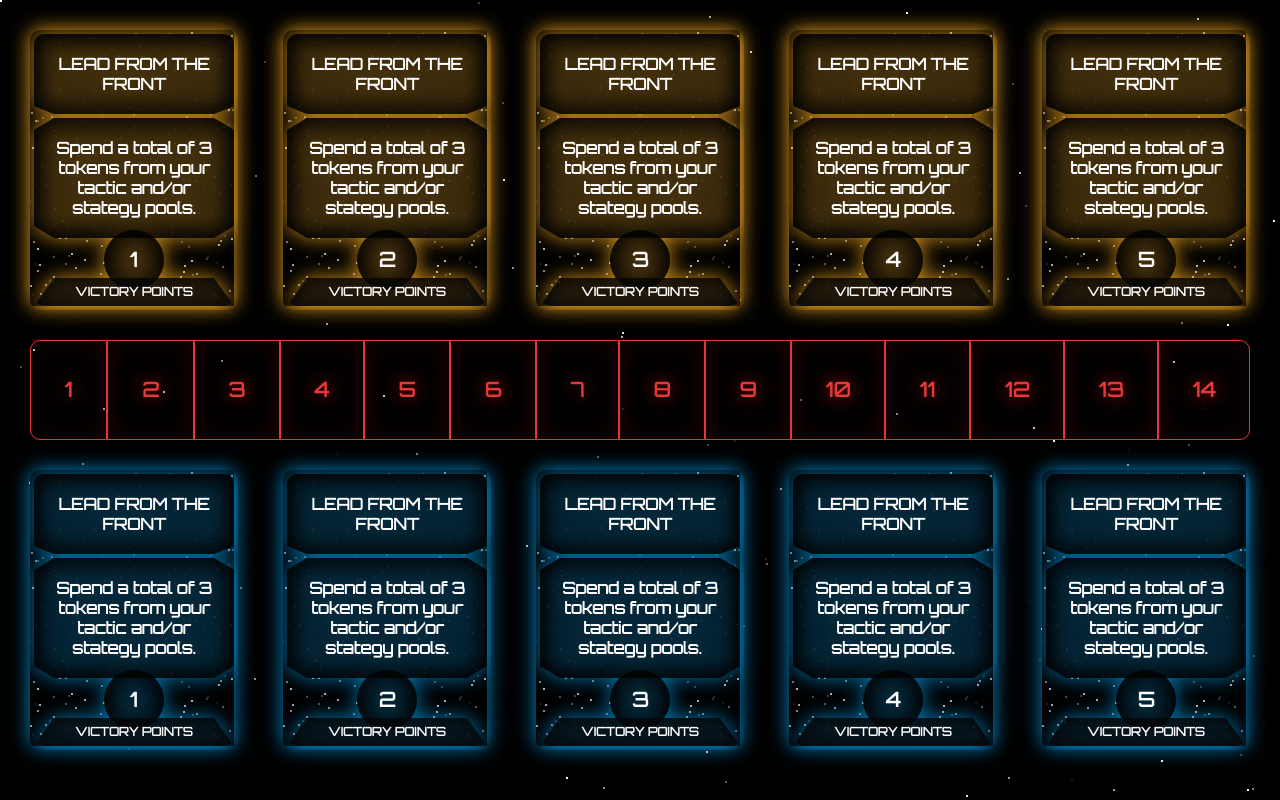
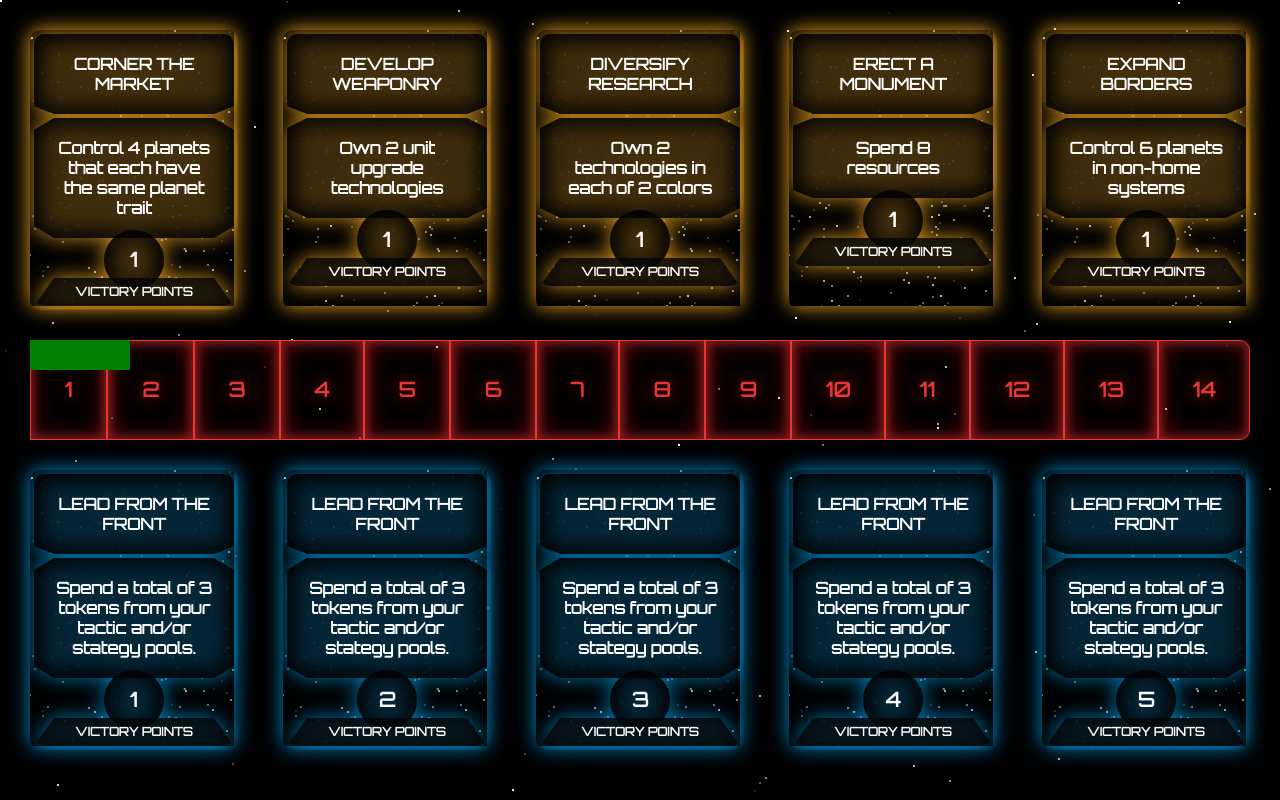
Before and after one commit to bwright-design/ti-scoring, an Angular app: page /ti in a window 1280 px wide. Built offline with nearby package versions, Linux system fonts and the light colour scheme.

Commit message:
setting up cards

```diff
--- /dev/null
+++ b/src/app/games/twilight-imperium/obj-cards/stage-one/stage-one.component.html
@@ -0,0 +1 @@
+<p>stage-one works!</p>
--- /dev/null
+++ b/src/app/games/twilight-imperium/obj-cards/stage-one/stage-one.component.ts
@@ -0,0 +1,15 @@
+import { Component, OnInit } from '@angular/core';
+
+@Component({
+  selector: 'stage-one',
+  templateUrl: './stage-one.component.html',
+  styleUrls: ['./stage-one.component.scss']
+})
+export class StageOneComponent implements OnInit {
+
+  constructor() { }
+
+  ngOnInit() {
+  }
+
+}
--- /dev/null
+++ b/src/app/games/twilight-imperium/obj-cards/stage-two/stage-two.component.html
@@ -0,0 +1 @@
+<p>stage-two works!</p>
--- /dev/null
+++ b/src/app/games/twilight-imperium/obj-cards/stage-two/stage-two.component.ts
@@ -0,0 +1,15 @@
+import { Component, OnInit } from '@angular/core';
+
+@Component({
+  selector: 'stage-two',
+  templateUrl: './stage-two.component.html',
+  styleUrls: ['./stage-two.component.scss']
+})
+export class StageTwoComponent implements OnInit {
+
+  constructor() { }
+
+  ngOnInit() {
+  }
+
+}
--- a/src/app/games/twilight-imperium/twilight-imperium.component.html
+++ b/src/app/games/twilight-imperium/twilight-imperium.component.html
@@ -1,17 +1,17 @@
 <div class="stars"></div>
 <section>
     <div class="obj-cards stage-one">
-        <div class="card" *ngFor='let points of cards(5) ;let i= index'>
+        <div class="card" *ngFor='let card of objOneCards | slice:0:5;' (click)="showWindow(i)">
             <div class="stars"></div>
             <div class="card-objs">
                 <div class="card-header">
-                    LEAD FROM THE FRONT
+                    {{ card.name }}
                 </div>
                 <div class="card-body">
-                    Spend a total of 3 tokens from your tactic and/or stategy pools.
+                    {{ card.condition }}
                 </div>
                 <div class="points">
-                    {{ i + 1 }}
+                    {{ card.points }}
                 </div>
                 <div class="card-footer">
                     victory points
@@ -22,6 +22,7 @@
 </section>
 <section>
     <div id="ti-score-tracker">
+        <div id="score-marker" class="green"></div>
         <div class="number" *ngFor='let points of point(14) ;let i= index'>{{ i + 1 }}</div>
     </div>
 </section>
@@ -46,3 +47,21 @@
         </div>
     </div>
 </section>
+
+<div class="overlay" *ngIf="window" (click)="showWindow()"></div>
+<section id="window" *ngIf="window" (keypress)="handleInput($event)">
+    <div class="wrap">
+        ti-score-tracker
+        {{configOpPoints[i]}}
+        <button (click)="addScore()"> add score</button>
+        <button class="close-btn" (click)="showWindow()"><i class="fas fa-times"></i></button>
+        <ul>
+            <li><input type="checkbox" (checked)="yourfunc()"> Black</li>
+            <li><input type="checkbox" (checked)="yourfunc()"> Blue</li>
+            <li><input type="checkbox" (checked)="yourfunc()"> Green</li>
+            <li><input type="checkbox" (checked)="yourfunc()"> Purple</li>
+            <li><input type="checkbox" (checked)="yourfunc()"> Red</li>
+            <li><input type="checkbox" (checked)="yourfunc()"> Yellow</li>
+        </ul>
+    </div>
+</section>
--- a/src/app/games/twilight-imperium/twilight-imperium.component.scss
+++ b/src/app/games/twilight-imperium/twilight-imperium.component.scss
@@ -36,13 +36,25 @@ section{
 }
 
 #ti-score-tracker{
+    position: relative;
     width:100%;
     display:flex;
     flex-flow:row wrap;
-    justify-content: center;
+    //justify-content: center;
     height: 100px; //TODO BW: Remove after better css
     overflow:hidden;
     color:#ffffff;
+    #score-marker{
+        position: absolute;
+        width:100px;
+        height:30px;
+        z-index:2;
+        left:0;
+        float:left;
+        &.green{
+            background-color: green;
+        }
+    }
     .number{
         flex-grow: 1;
         display:flex;
@@ -54,6 +66,7 @@ section{
         font-size:20px;
         font-weight:900;
         color:#e63838;
+        box-shadow: inset 0px 0px 10px 3px rgba(230, 56, 56, 0.5);
         &:first-child{
             border-radius:10px 0 0 10px;
         }
@@ -190,3 +203,48 @@ section{
 
     }
 }
+
+.overlay{
+    position: absolute;
+    background-color: rgba(0,0,0,0.75);
+    height:100%;
+    width:100%;
+    top:0;
+    left:0;
+}
+#window{
+    width:500px;
+    height:500px;
+    color:#ffffff;
+    position: absolute;
+    top:10%;
+    left:50%;
+    transform:translateX(-50%);
+    overflow:hidden;
+    .wrap{
+        padding:24px;
+        .close-btn{
+            position: absolute;
+            top:0;
+            right:0;
+            height:40px;
+            width:40px;
+            line-height:40px;
+            text-align: center;
+            background-color:$black;
+            color:#ffffff;
+            border:none;
+            font-size:16px;
+        }
+    }
+    &:after {
+        content: '';
+        position: absolute;
+        width: 1100%; height: 1100%;
+        top: 20px; right: -500%;
+        background: $black;
+        transform-origin: 54% 0;
+        transform: rotate(45deg);
+        z-index: -1;
+      }
+}
--- a/src/app/games/twilight-imperium/twilight-imperium.component.ts
+++ b/src/app/games/twilight-imperium/twilight-imperium.component.ts
@@ -1,10 +1,13 @@
-import { Component, OnInit } from '@angular/core';
+import { Component, OnInit, HostListener } from '@angular/core';
 
 @Component({
   selector: 'twilight-imperium',
   templateUrl: './twilight-imperium.component.html',
   styleUrls: ['./twilight-imperium.component.scss']
 })
+
+//@HostListener('document:keydown', ['$event'])
+
 export class TwilightImperiumComponent implements OnInit {
 
   constructor() { }
@@ -14,5 +17,94 @@ export class TwilightImperiumComponent implements OnInit {
 
   point = Array;
   cards = Array;
+  window = false;
+  checked: boolean = false;
+
+  addScore() {
+    var val = (parseInt(document.getElementById('score-marker').style.left, 10) || 0) + 50;
+    document.getElementById('score-marker').style.left = val + 'px';
+    console.log('move');
+  }
+
+  showWindow(i) {
+    if (i === 1) {
+
+    } else {
+    this.window = !this.window;
+    }
+  }
+
+  @HostListener('document:keydown', ['$event'])
+  handleKeyboardEvent(event: KeyboardEvent): void {
+    if (event.keyCode === 27) {
+      this.window = false;
+    }
+  }
+
+  yourfunc(e) {
+    if(e.checked){
+      this.addScore();
+    }
+  }
+
+
+  configOpPoints = [
+    [ 1, [ 'test1'] ],
+    [ 2, [ 'test2'] ],
+    [ 3, [ 'test3'] ]
+  ];
+
+  objOneCards = [
+    {
+      name: 'Corner the Market',
+      condition: 'Control 4 planets that each have the same planet trait',
+      points: '1'
+    },
+    {
+      name: 'Develop Weaponry',
+      condition: 'Own 2 unit upgrade technologies',
+      points: '1'
+    },
+    {
+      name: 'Diversify Research',
+      condition: 'Own 2 technologies in each of 2 colors',
+      points: '1'
+    },
+    {
+      name: 'Erect a Monument',
+      condition: 'Spend 8 resources',
+      points: '1'
+    },
+    {
+      name: 'Expand Borders',
+      condition: 'Control 6 planets in non-home systems',
+      points: '1'
+    },
+    {
+      name: 'Found Research Outposts',
+      condition: 'Control 3 planets that have technology specialties',
+      points: '1'
+    },
+    {
+      name: 'Intimidate Council',
+      condition: 'Have 1 or more ships in 2 systems that are adjacent to Mecatol Rex' + '\u0027' + 's System',
+      points: '1'
+    },
+    {
+      name: 'Lead From the Front',
+      condition: 'Spend a total of 3 tokens from your tactic and/or strategy pools',
+      points: '1'
+    },
+    {
+      name: 'Negotiate Trade Routes',
+      condition: 'Spend 5 trade goods',
+      points: '1'
+    },
+    {
+      name: 'Sway the Council',
+      condition: 'Spend 8 influence',
+      points: '1'
+    }
+  ]
 
 }
--- a/src/index.html
+++ b/src/index.html
@@ -6,6 +6,7 @@
   <base href="/">
   <meta name="viewport" content="width=device-width, initial-scale=1">
   <link rel="icon" type="image/x-icon" href="favicon.ico">
+  <link rel="stylesheet" href="https://use.fontawesome.com/releases/v5.2.0/css/all.css" integrity="sha384-hWVjflwFxL6sNzntih27bfxkr27PmbbK/iSvJ+a4+0owXq79v+lsFkW54bOGbiDQ" crossorigin="anonymous">
 </head>
 <body>
   <app-root></app-root>
--- a/src/styles.scss
+++ b/src/styles.scss
@@ -1,8 +1,3 @@
-/* http://meyerweb.com/eric/tools/css/reset/
-   v2.0 | 20110126
-   License: none (public domain)
-*/
-
 html, body, div, span, applet, object, iframe, h1, h2, h3, h4, h5, h6, p, blockquote, pre, a, abbr, acronym, address, big, cite, code, del, dfn, em, img, ins, kbd, q, s, samp, small, strike, strong, sub, sup, tt, var, b, u, i, center, dl, dt, dd, ol, ul, li, fieldset, form, label, legend, table, caption, tbody, tfoot, thead, tr, th, td, article, aside, canvas, details, embed, figure, figcaption, footer, header, hgroup, menu, nav, output, ruby, section, summary, time, mark, audio, video {
   margin: 0;
   padding: 0;
@@ -37,4 +32,16 @@ q {
 
 table {
   border-collapse: collapse;
-  border-spacing: 0; }/* You can add global styles to this file, and also import other style files */
+  border-spacing: 0;
+}
+
+button{
+  padding:8px 16px;
+  display: flex;
+  flex-direction: row;
+  outline:none;
+  cursor: pointer;
+  &:hover{
+
+  }
+}
```
Also changed, not shown: src/app/app.module.ts (+7 -2 lines), src/app/games/twilight-imperium/obj-cards/stage-one/stage-one.component.scss (added), src/app/games/twilight-imperium/obj-cards/stage-two/stage-two.component.scss (added), 2 other files (tests, documents, lock files or other folders).
